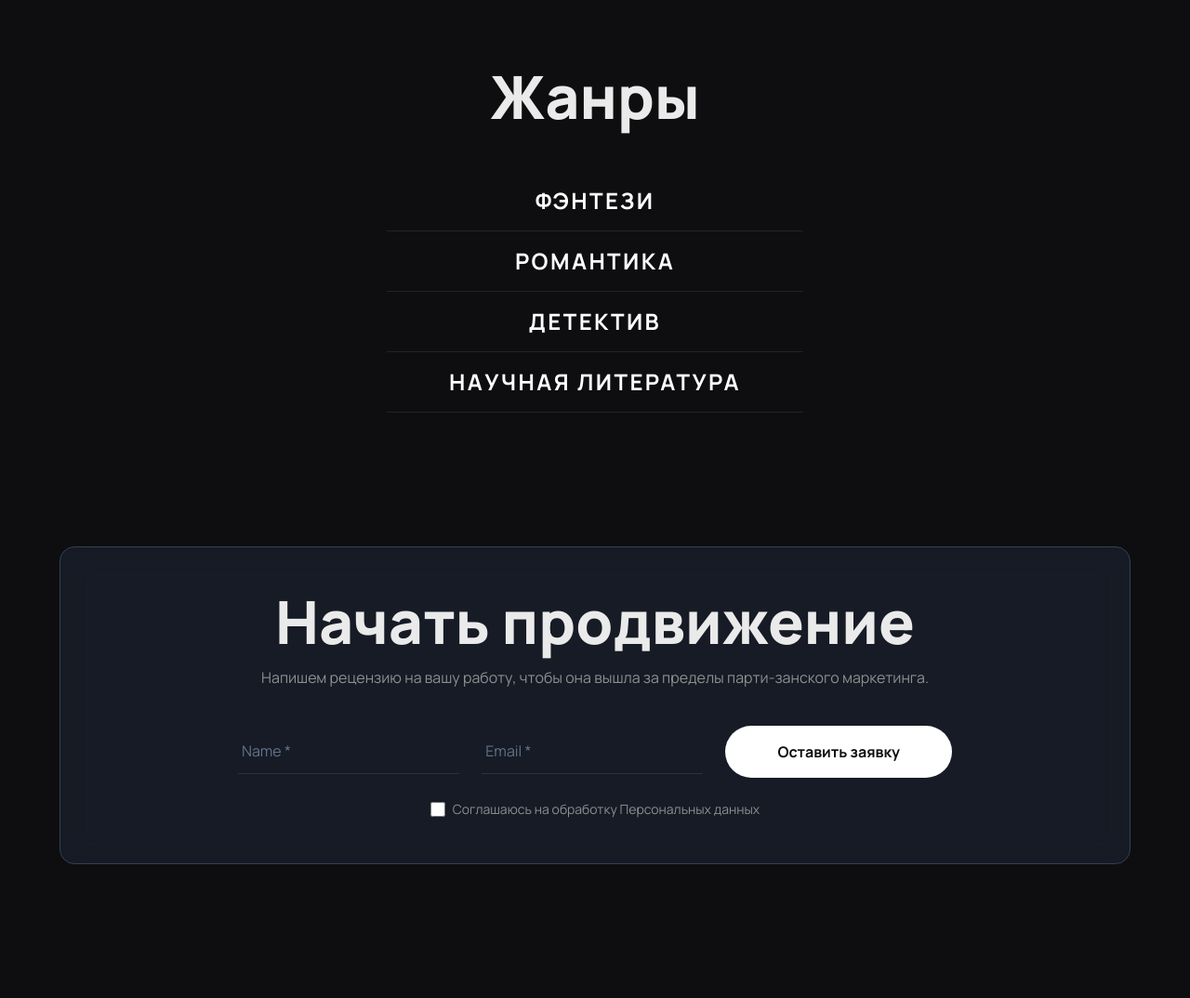
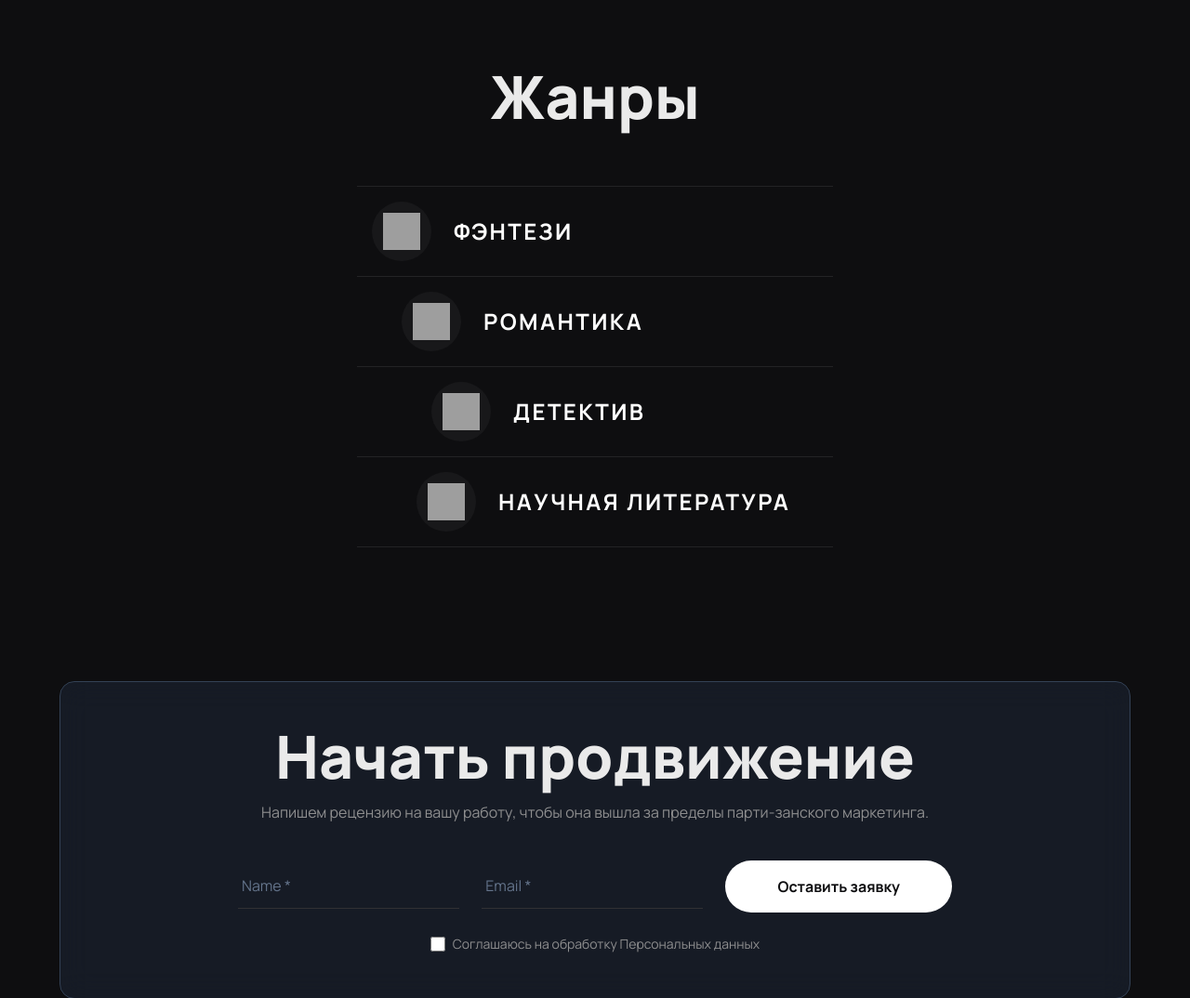
Before and after one commit to honjireview/HJR-Site, a Flask app: page /main in a window 1280 px wide. Shown: the part 2192-3266 px from the top of the page at 93% size. Run offline with Flask 3, Linux system fonts and the light colour scheme; parts of the project's set-up code (start-up, migrations or seed data) failed here and were passed over; some libraries are stand-ins or nearby versions; grey boxes are pictures that could not be loaded.

Commit message:
refactor templates: enhance genre section layout with icons, improve spacing and hover effects for better visual appeal and usability

```diff
--- a/templates/main_site/index.html
+++ b/templates/main_site/index.html
@@ -48,11 +48,44 @@
 
 <section class="py-24">
     <h2 class="text-4xl sm:text-5xl md:text-[64px] font-extrabold text-[#EAEAEA] leading-none text-center mb-16">Жанры</h2>
-    <div class="max-w-md mx-auto space-y-4">
-        <a href="#" class="block text-center text-2xl font-bold tracking-widest text-white border-b border-[#232325] pb-4 hover:text-gray-300 transition">ФЭНТЕЗИ</a>
-        <a href="#" class="block text-center text-2xl font-bold tracking-widest text-white border-b border-[#232325] pb-4 hover:text-gray-300 transition">РОМАНТИКА</a>
-        <a href="#" class="block text-center text-2xl font-bold tracking-widest text-white border-b border-[#232325] pb-4 hover:text-gray-300 transition">ДЕТЕКТИВ</a>
-        <a href="#" class="block text-center text-2xl font-bold tracking-widest text-white border-b border-[#232325] pb-4 hover:text-gray-300 transition">НАУЧНАЯ ЛИТЕРАТУРА</a>
+    <div class="max-w-lg mx-auto">
+        <div class="border-y border-[#232325]">
+            <div class="pl-0">
+                <a href="#" class="flex items-center space-x-6 p-4 hover:bg-slate-800/60 transition-colors rounded-lg">
+                    <span class="flex items-center justify-center w-16 h-16 rounded-full bg-[#18181A] flex-shrink-0">
+                        <img src="https://img.icons8.com/ios/50/a9a9a9/magical-scroll.png" alt="Фэнтези" class="w-10 h-10"/>
+                    </span>
+                    <span class="text-2xl font-bold tracking-widest text-white">ФЭНТЕЗИ</span>
+                </a>
+            </div>
+            <div class="border-t border-[#232325]"></div>
+            <div class="pl-8">
+                <a href="#" class="flex items-center space-x-6 p-4 hover:bg-slate-800/60 transition-colors rounded-lg">
+                    <span class="flex items-center justify-center w-16 h-16 rounded-full bg-[#18181A] flex-shrink-0">
+                        <img src="https://img.icons8.com/ios/50/a9a9a9/like--v1.png" alt="Романтика" class="w-10 h-10"/>
+                    </span>
+                    <span class="text-2xl font-bold tracking-widest text-white">РОМАНТИКА</span>
+                </a>
+            </div>
+            <div class="border-t border-[#232325]"></div>
+            <div class="pl-16">
+                <a href="#" class="flex items-center space-x-6 p-4 hover:bg-slate-800/60 transition-colors rounded-lg">
+                    <span class="flex items-center justify-center w-16 h-16 rounded-full bg-[#18181A] flex-shrink-0">
+                        <img src="https://img.icons8.com/ios/50/a9a9a9/search--v1.png" alt="Детектив" class="w-10 h-10"/>
+                    </span>
+                    <span class="text-2xl font-bold tracking-widest text-white">ДЕТЕКТИВ</span>
+                </a>
+            </div>
+            <div class="border-t border-[#232325]"></div>
+            <div class="pl-12">
+                <a href="#" class="flex items-center space-x-6 p-4 hover:bg-slate-800/60 transition-colors rounded-lg">
+                   <span class="flex items-center justify-center w-16 h-16 rounded-full bg-[#18181A] flex-shrink-0">
+                       <img src="https://img.icons8.com/ios/50/a9a9a9/test-tube.png" alt="Научная литература" class="w-10 h-10"/>
+                   </span>
+                    <span class="text-2xl font-bold tracking-widest text-white">НАУЧНАЯ ЛИТЕРАТУРА</span>
+                </a>
+            </div>
+        </div>
     </div>
 </section>
 
```
